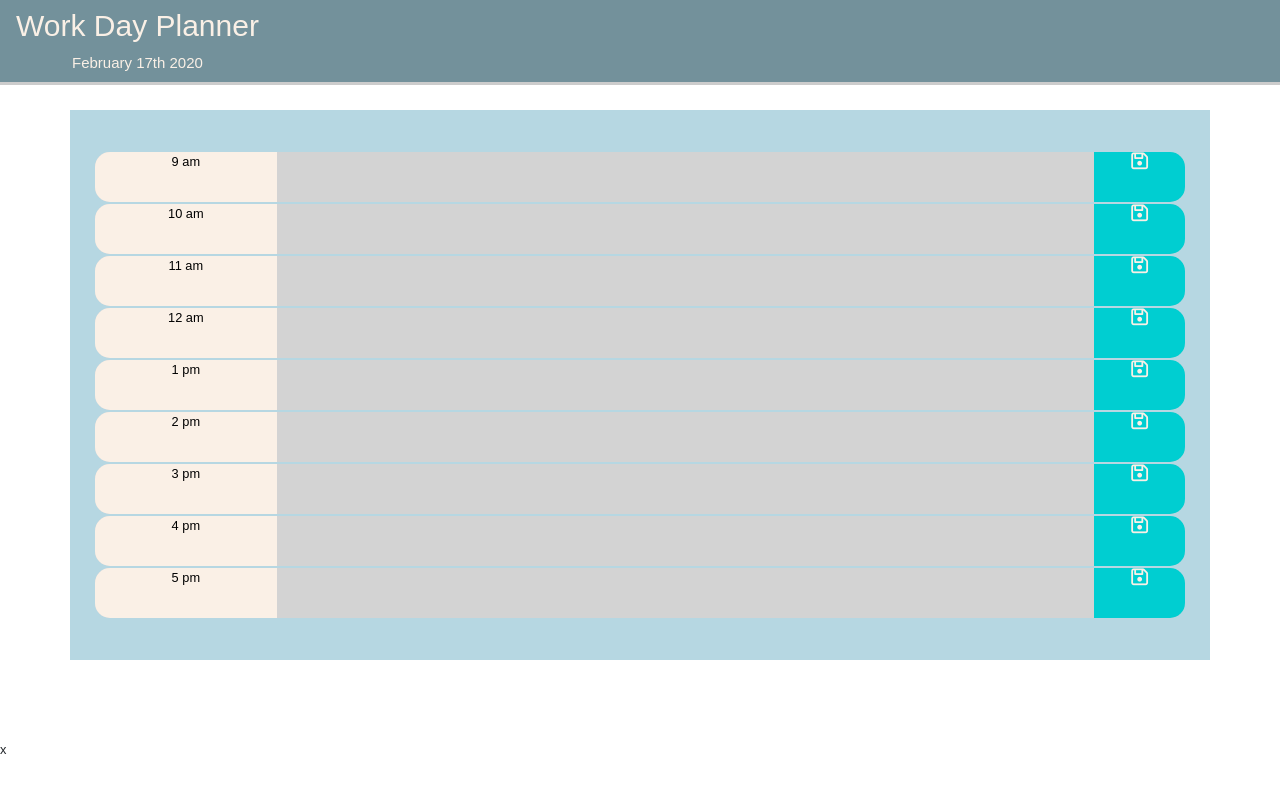
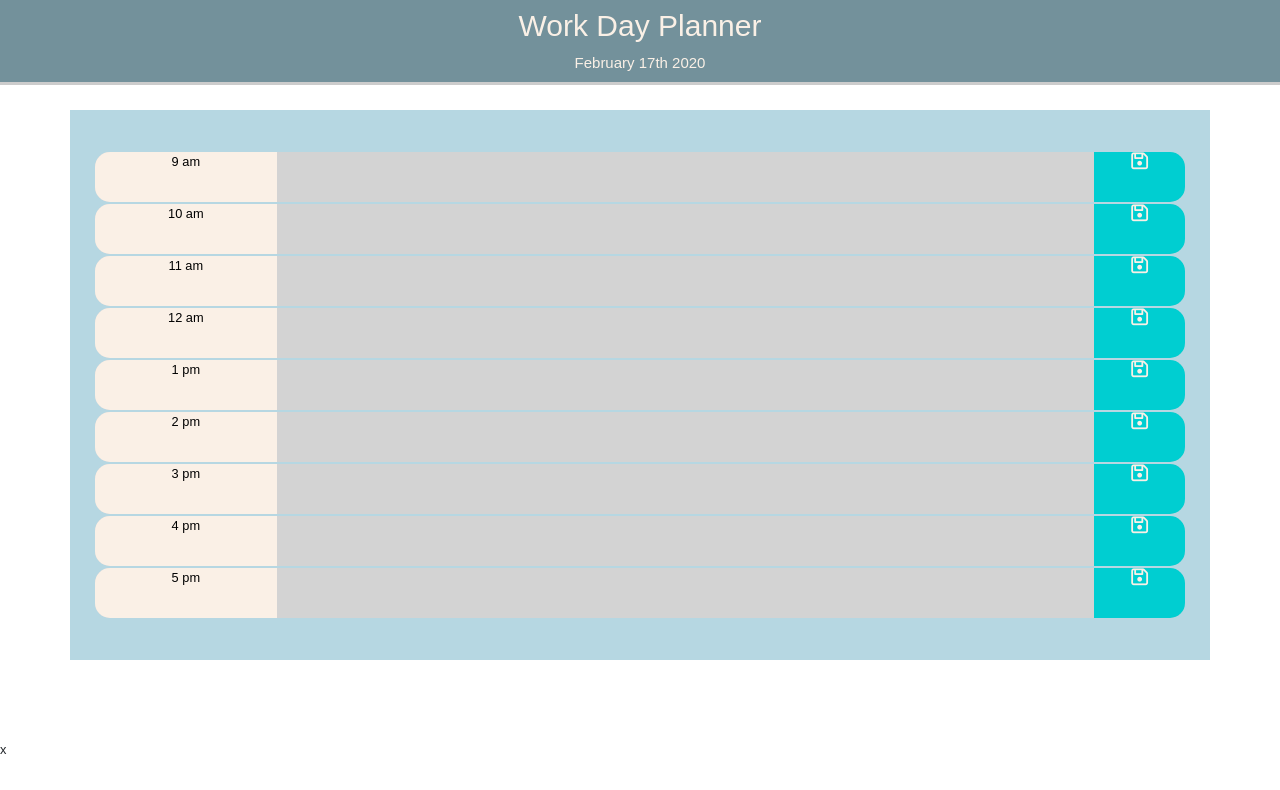
Before and after one commit to Gannim1986/homework5, a plain HTML site: page Index.html in a window 1280 px wide. Drawn offline with nearby package versions, Linux system fonts and the light colour scheme.

```diff
--- a/Assets/Css/style.css
+++ b/Assets/Css/style.css
@@ -120,6 +120,15 @@
     border-top-width: 8px;
   }
 
+  .footer-text, .header-text {
+    /* forces text across the entire screen so it has a center */
+    width: 100%;
+    text-align: center;
+
+    font-size: 10px;
+    color:linen;
+  }
+
   /* media query for screen size to be applied to center text to switch at same time as navbar */
   @media (max-width: 768px) {
     .container-fluid {
```
Also changed, not shown: 1 other file.
